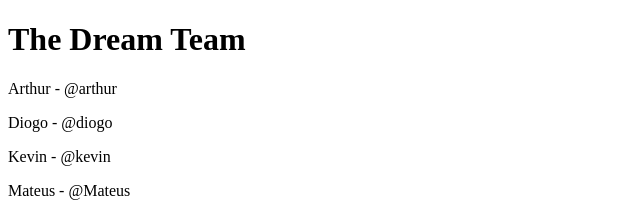
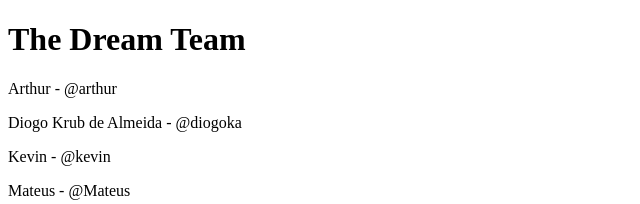
Before and after one commit to adlascio/git-for-teams-example, a plain HTML site: page index.html in a window 1280 px wide. Shown: the top 204 px of the page, without its empty margins (0-640 px from the left). Drawn offline with Linux system fonts and the light colour scheme.

Commit message:
Diogo tag changed.

```diff
--- a/index.html
+++ b/index.html
@@ -10,7 +10,7 @@
     <h1>The Dream Team</h1>
     <div>
       <p>Arthur - @arthur</p>
-      <p>Diogo - @diogo</p>
+      <p>Diogo Krub de Almeida - @diogoka</p>
       <p>Kevin - @kevin</p>
       <p>Mateus - @Mateus</p>
       <p>Eduardo - @eduardo</p>
```
